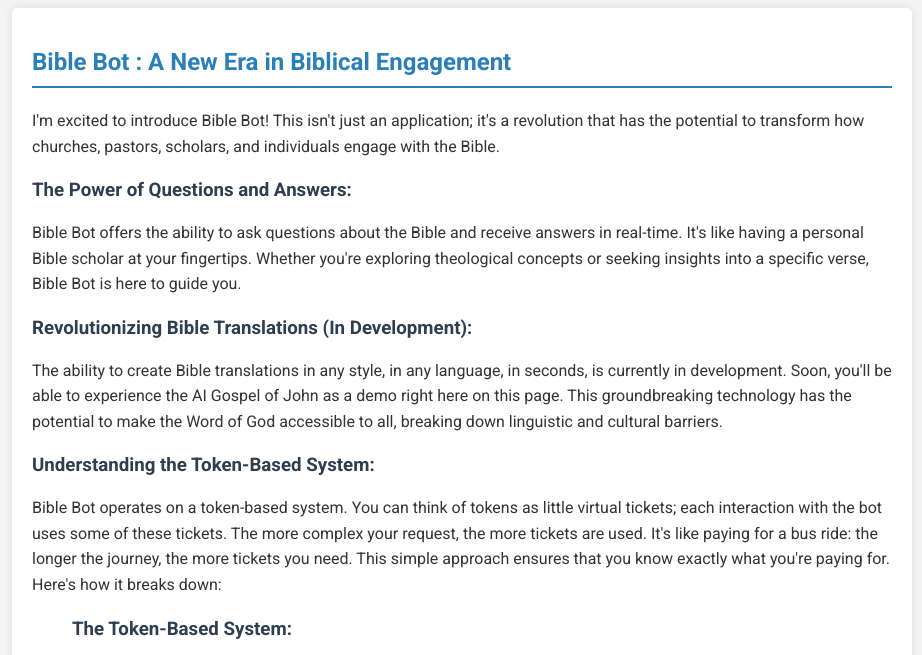
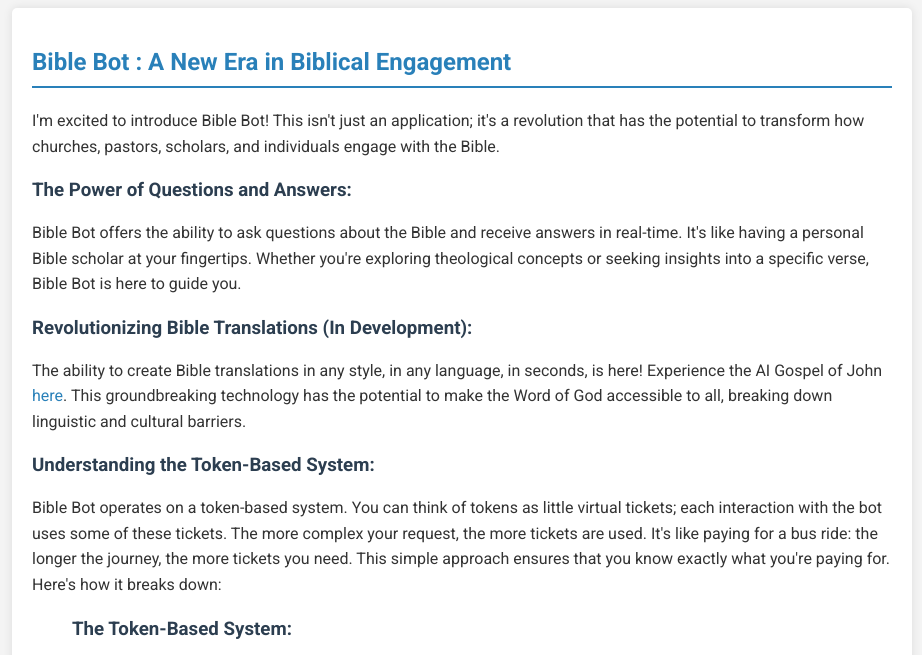
Before and after one commit to kyle-mirich/bible-bot-pages, a plain HTML site: page future_of_bible_bot.html in a window 1280 px wide. Shown: the part 101-756 px from the top of the page, without its empty margins (178-1100 px from the left). Drawn offline with Linux system fonts and the light colour scheme.

Commit message:
Update future_of_bible_bot.html

```diff
--- a/future_of_bible_bot.html
+++ b/future_of_bible_bot.html
@@ -116,7 +116,7 @@
      </strong>
     </h3>
     <p>
-     The ability to create Bible translations in any style, in any language, in seconds, is currently in development. Soon, you'll be able to experience the AI Gospel of John as a demo right here on this page. This groundbreaking technology has the potential to make the Word of God accessible to all, breaking down linguistic and cultural barriers.
+    The ability to create Bible translations in any style, in any language, in seconds, is here! Experience the AI Gospel of John <a href="https://ai-gospel-of-john.streamlit.app/">here</a>. This groundbreaking technology has the potential to make the Word of God accessible to all, breaking down linguistic and cultural barriers.
     </p>
     <h3>
      <strong>
```
